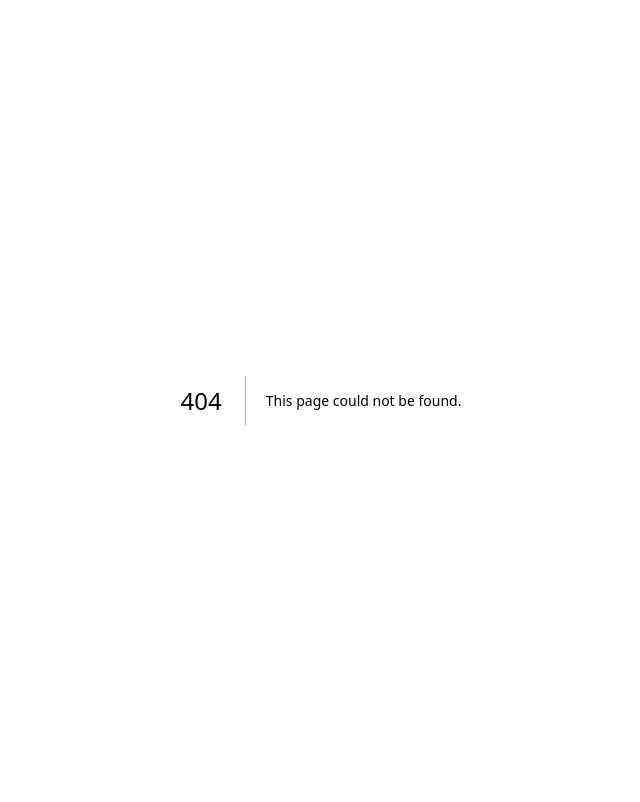
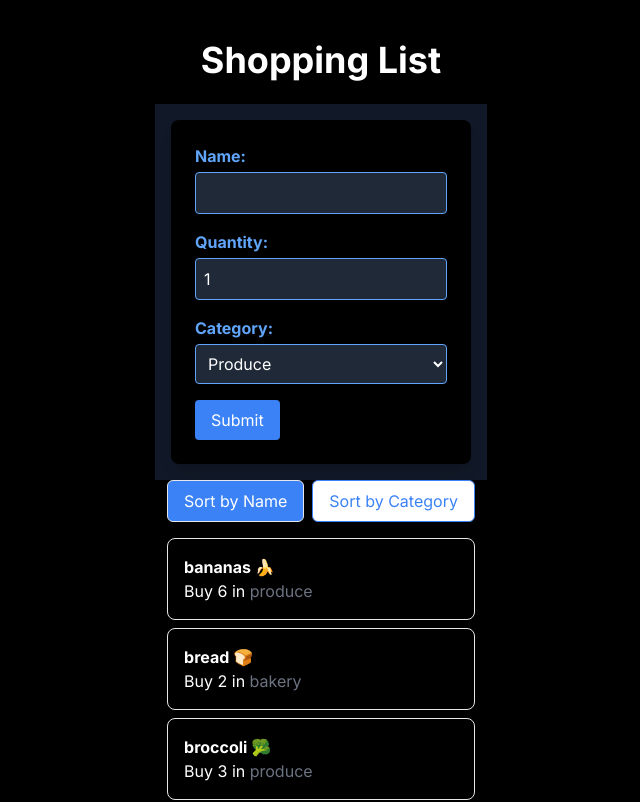
Before and after one commit to Mehtaab-010110/cprg306-assignments, a Next.js app: page /week7 in a window 1280 px wide. Before the commit this address had no page. Shown: the top 802 px of the page, without its empty margins (319-959 px from the left). Built offline with nearby package versions, Linux system fonts and the light colour scheme.

Commit message:
Changes made to the final draft

```diff
--- a/app/page.js
+++ b/app/page.js
@@ -29,6 +29,10 @@
         <Link href="/week6">
           Week 6
         </Link>
+        <br/>
+        <Link href="/week7">
+          Week 7
+        </Link>
 
       </div>
     </main>
--- /dev/null
+++ b/app/week7/item-list.js
@@ -0,0 +1,54 @@
+"use client";
+
+import React, { useState } from 'react';
+import Item from './item';
+
+function ItemList({ items, onItemSelect }) { // Accepting items as a prop
+    const [sortBy, setSortBy] = useState('name');  // Initializing sortBy to 'name'
+
+    // Sorting the items based on sortBy
+    const sortedItems = [...items];  // Using the items prop
+    if (sortBy === 'name') {
+        sortedItems.sort((a, b) => a.name.localeCompare(b.name));
+    } else if (sortBy === 'category') {
+        sortedItems.sort((a, b) => a.category.localeCompare(b.category));
+    }
+
+    return (
+        <div>
+            <div className="mb-4">
+                <button
+                    onClick={() => setSortBy('name')}
+                    className={`px-4 py-2 border rounded-md ${sortBy === 'name' ? 'bg-blue-500 text-white' : 'bg-white text-blue-500 border-blue-500'}`}>
+                    Sort by Name
+                </button>
+
+                <button
+                    onClick={() => setSortBy('category')}
+                    className={`ml-2 px-4 py-2 border rounded-md ${sortBy === 'category' ? 'bg-blue-500 text-white' : 'bg-white text-blue-500 border-blue-500'}`}>
+                    Sort by Category
+                </button>
+            </div>
+
+            <ul>
+                {sortedItems.map(item => (
+                    <Item key={item.id} name={item.name} quantity={item.quantity} category={item.category} />
+                ))}
+            </ul>
+
+            <ul>
+                {items.map((item) => (
+                <Item
+                    key={item.id}
+                    name={item.name}
+                    quantity={item.quantity}
+                    category={item.category}
+                    onSelect={onItemSelect}  // Passing onSelect to each Item
+                />
+                ))}
+            </ul>
+        </div>
+    );
+}
+
+export default ItemList;
--- /dev/null
+++ b/app/week7/item.js
@@ -0,0 +1,16 @@
+// ./app/week7/item.js
+
+import React from 'react';
+
+function Item({ name, quantity, category, onSelect }) {
+  return (
+    <li className="border p-4 rounded-lg mb-2 cursor-pointer" onClick={() => onSelect(name)}>
+      <span className="font-bold">{name}</span>
+      <div>
+        Buy <span>{quantity}</span> in <span className="text-gray-500">{category}</span>
+      </div>
+    </li>
+  );
+}
+
+export default Item;
--- /dev/null
+++ b/app/week7/items.json
@@ -0,0 +1,74 @@
+[
+    {
+      "id": "1h2GJKH12gkHG31h1H",
+      "name": "milk, 4 L 🥛",
+      "quantity": 1,
+      "category": "dairy"
+    },
+    {
+      "id": "2KJH3k2j3H1k2J3K1H",
+      "name": "bread 🍞",
+      "quantity": 2,
+      "category": "bakery"
+    },
+    {
+      "id": "3h2KJH3k2j3H1k2J3",
+      "name": "eggs, dozen 🥚",
+      "quantity": 2,
+      "category": "dairy"
+    },
+    {
+      "id": "4k2J3K1H2GJKH12gk",
+      "name": "bananas 🍌",
+      "quantity": 6,
+      "category": "produce"
+    },
+    {
+      "id": "5H1h1H2KJH3k2j3H",
+      "name": "broccoli 🥦",
+      "quantity": 3,
+      "category": "produce"
+    },
+    {
+      "id": "6H1k2J3K1H2GJKH1",
+      "name": "chicken breasts, 1 kg 🍗",
+      "quantity": 1,
+      "category": "meat"
+    },
+    {
+      "id": "7gkHG31h1H2KJH3k",
+      "name": "pasta sauce 🍝",
+      "quantity": 3,
+      "category": "canned goods"
+    },
+    {
+      "id": "8j3H1k2J3K1H2GJK",
+      "name": "spaghetti, 454 g 🍝",
+      "quantity": 2,
+      "category": "dry goods"
+    },
+    {
+      "id": "9H12gkHG31h1H2KJ",
+      "name": "toilet paper, 12 pack 🧻",
+      "quantity": 1,
+      "category": "household"
+    },
+    {
+      "id": "10H3k2j3H1k2J3K1",
+      "name": "paper towels, 6 pack",
+      "quantity": 1,
+      "category": "household"
+    },
+    {
+      "id": "11k2J3K1H2GJKH12",
+      "name": "dish soap 🍽️",
+      "quantity": 1,
+      "category": "household"
+    },
+    {
+      "id": "12GJKH12gkHG31h1",
+      "name": "hand soap 🧼",
+      "quantity": 4,
+      "category": "household"
+    }
+  ]
--- /dev/null
+++ b/app/week7/meal-ideas.js
@@ -0,0 +1,38 @@
+// ./app/week7/meal-ideas.js
+
+"use client";
+
+import React, { useState, useEffect } from 'react';
+
+// Function to fetch meal ideas
+async function fetchMealIdeas(ingredient) {
+  const response = await fetch(`https://www.themealdb.com/api/json/v1/1/filter.php?i=${ingredient}`);
+  const data = await response.json();
+  return data.meals || [];
+}
+
+const MealIdeas = ({ ingredient }) => {
+  const [meals, setMeals] = useState([]);
+
+  useEffect(() => {
+    if (ingredient) {
+      fetchMealIdeas(ingredient).then(setMeals);
+    }
+  }, [ingredient]);
+
+  return (
+    <div>
+      <h2>Meal Ideas</h2>
+      <ul>
+        {meals.map((meal) => (
+          <li key={meal.idMeal}>
+            {meal.strMeal}
+            {/* Optionally, display the meal thumbnail */}
+          </li>
+        ))}
+      </ul>
+    </div>
+  );
+};
+
+export default MealIdeas;
--- /dev/null
+++ b/app/week7/new-item.js
@@ -0,0 +1,69 @@
+"use client";
+
+import React, { useState } from 'react';
+
+// Add the onAddItem prop to the function declaration
+const NewItem = ({ onAddItem }) => {
+
+    const [name, setName] = useState("");
+    const [quantity, setQuantity] = useState(1);
+    const [category, setCategory] = useState("produce");
+
+    // Form Submission Handler
+    const handleSubmit = (event) => {
+        event.preventDefault();
+
+        const item = {
+            name,
+            quantity,
+            category
+        };
+
+        console.log(item);
+
+        // Replace the alert with the call to onAddItem
+        onAddItem(item);
+
+        // Reset state variables
+        setName("");
+        setQuantity(1);
+        setCategory("produce");
+    };
+
+    // Render the Component
+    return (
+        <div className="h-2rem bg-gray-900 flex items-center justify-center p-4">
+            <form onSubmit={handleSubmit} className="p-6 bg-black text-white space-y-4 shadow-lg rounded-lg w-full max-w-lg">
+                <div>
+                    <label className="block mb-1 font-bold text-blue-400">Name:</label>
+                    <input type="text" value={name} onChange={(e) => setName(e.target.value)} required className="p-2 w-full border rounded bg-gray-800 text-white border-blue-400 focus:border-blue-500 focus:outline-none" />
+                </div>
+
+                <div>
+                    <label className="block mb-1 font-bold text-blue-400">Quantity:</label>
+                    <input type="number" min="1" max="99" value={quantity} onChange={(e) => setQuantity(Number(e.target.value))} required className="p-2 w-full border rounded bg-gray-800 text-white border-blue-400 focus:border-blue-500 focus:outline-none" />
+                </div>
+
+                <div>
+                    <label className="block mb-1 font-bold text-blue-400">Category:</label>
+                    <select value={category} onChange={(e) => setCategory(e.target.value)} className="p-2 w-full border rounded bg-gray-800 text-white border-blue-400 focus:border-blue-500 focus:outline-none">
+                    <option value="produce">Produce</option>
+                    <option value="dairy">Dairy</option>
+                    <option value="bakery">Bakery</option>
+                    <option value="meat">Meat</option>
+                    <option value="frozen foods">Frozen Foods</option>
+                    <option value="canned goods">Canned Goods</option>
+                    <option value="dry goods">Dry Goods</option>
+                    <option value="beverages">Beverages</option>
+                    <option value="snacks">Snacks</option>
+                    <option value="household">Household</option>
+                    <option value="other">Other</option>                    </select>
+                </div>
+
+                <button type="submit" className="mt-4 px-4 py-2 bg-blue-500 text-white rounded hover:bg-blue-600 focus:outline-none">Submit</button>
+            </form>
+        </div>
+    );
+}
+
+export default NewItem;
--- /dev/null
+++ b/app/week7/page.js
@@ -0,0 +1,36 @@
+// ./app/week7/page.js
+
+"use client";
+
+import React, { useState } from 'react';
+import NewItem from './new-item';
+import ItemList from './item-list';
+import MealIdeas from './meal-ideas';
+import itemsData from './items.json';
+
+function Page() {
+  const [items, setItems] = useState(itemsData);
+  const [selectedItemName, setSelectedItemName] = useState("");
+
+  const handleAddItem = (newItem) => {
+    setItems(prevItems => [...prevItems, newItem]);
+  };
+
+  const handleItemSelect = (itemName) => {
+    // Clean up the item name
+    const cleanedItemName = itemName.split(',')[0].split(' ')[0];
+    setSelectedItemName(cleanedItemName);
+  };
+
+  return(
+    <main className="min-h-screen bg-black text-white flex flex-col items-center justify-center p-10">
+      <h1 className="text-4xl mb-6 font-bold text-center">Shopping List</h1>
+
+      <NewItem onAddItem={handleAddItem} />
+      <ItemList items={items} onItemSelect={handleItemSelect} />
+      <MealIdeas ingredient={selectedItemName} />
+    </main>
+  );
+}
+
+export default Page;
```
